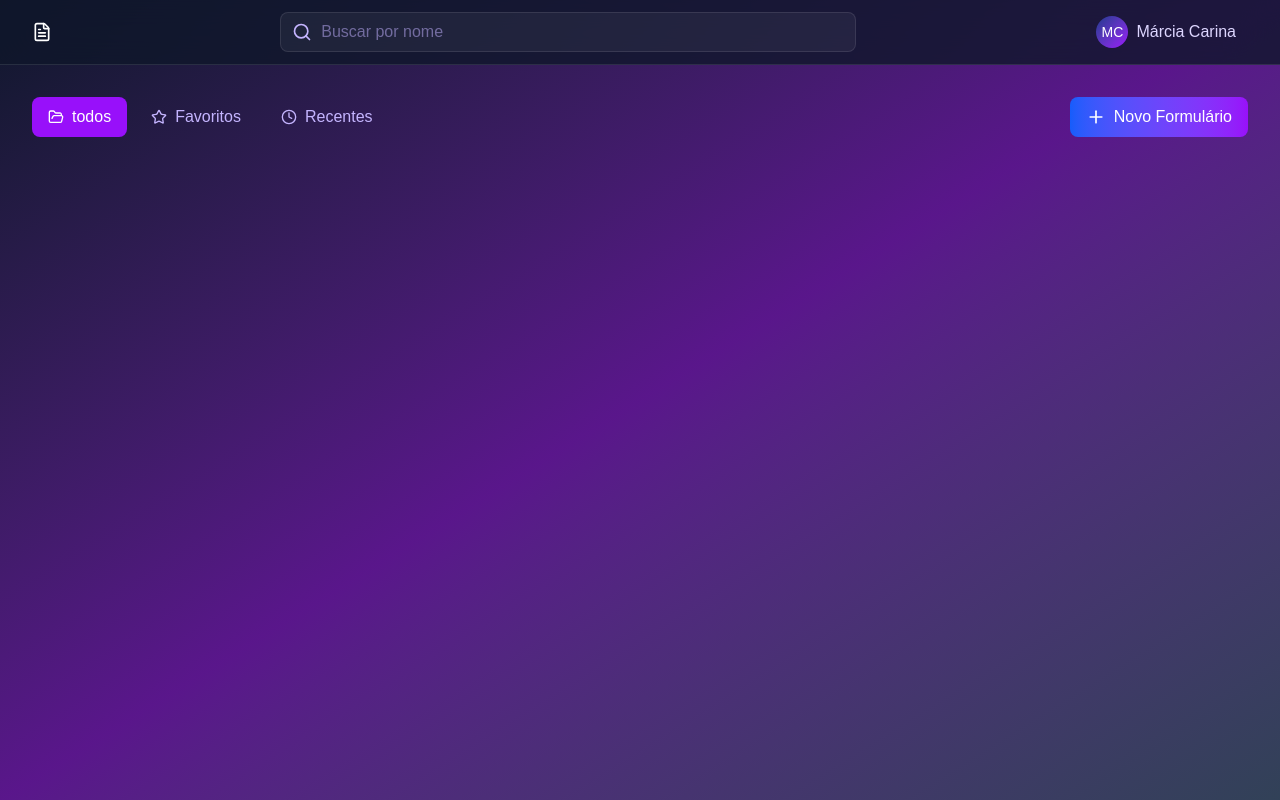
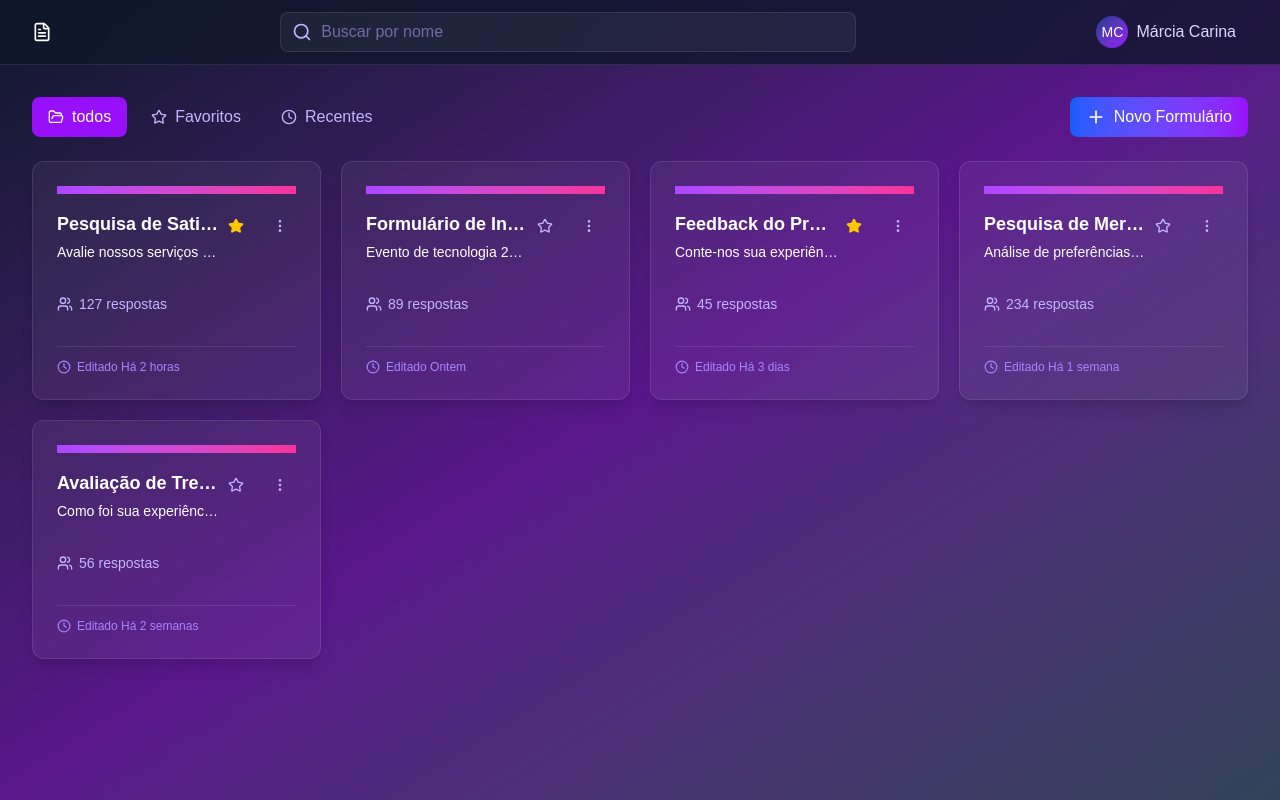
Before and after one commit to mcarina/minaro-forms, a Next.js app in the folder frontend/app/: page /Home in a window 1280 px wide. Built offline with nearby package versions, Linux system fonts and the light colour scheme.

Commit message:
cards criado, com dados mockados

```diff
--- /dev/null
+++ b/frontend/app/src/app/(interno)/Home/components/FormDropdown.tsx
@@ -0,0 +1,67 @@
+"use client";
+
+import { useState } from "react";
+import {
+  BarChart3,
+  Copy,
+  ExternalLink,
+  MoreVertical,
+  PenLine,
+  Trash2,
+} from "lucide-react";
+
+interface FormDropdownProps {
+  onDelete: () => void;
+}
+
+export default function FormDropdown({
+  onDelete,
+}: FormDropdownProps) {
+  const [open, setOpen] = useState(false);
+
+  return (
+    <div className="relative">
+      <button
+        onClick={() => setOpen(!open)}
+        className="h-8 w-8 flex items-center justify-center rounded-lg text-violet-300 hover:text-white hover:bg-white/10 transition"
+      >
+        <MoreVertical className="w-4 h-4" />
+      </button>
+
+      {open && (
+        <div className="absolute right-0 mt-2 w-52 rounded-xl border border-white/10 bg-slate-800 shadow-xl overflow-hidden z-50">
+
+          <button className="w-full flex items-center px-4 py-3 text-violet-100 hover:bg-white/10 transition">
+            <PenLine className="w-4 h-4 mr-2" />
+            Editar
+          </button>
+
+          <button className="w-full flex items-center px-4 py-3 text-violet-100 hover:bg-white/10 transition">
+            <Copy className="w-4 h-4 mr-2" />
+            Duplicar
+          </button>
+
+          <button className="w-full flex items-center px-4 py-3 text-violet-100 hover:bg-white/10 transition">
+            <ExternalLink className="w-4 h-4 mr-2" />
+            Compartilhar
+          </button>
+
+          <button className="w-full flex items-center px-4 py-3 text-violet-100 hover:bg-white/10 transition">
+            <BarChart3 className="w-4 h-4 mr-2" />
+            Ver respostas
+          </button>
+
+          <div className="h-px bg-white/10" />
+
+          <button
+            onClick={onDelete}
+            className="w-full flex items-center px-4 py-3 text-red-400 hover:bg-white/10 transition"
+          >
+            <Trash2 className="w-4 h-4 mr-2" />
+            Excluir
+          </button>
+        </div>
+      )}
+    </div>
+  );
+}
--- /dev/null
+++ b/frontend/app/src/app/(interno)/Home/components/formsGrid.tsx
@@ -0,0 +1,61 @@
+"use client";
+import { Clock, Star, Users } from "lucide-react";
+import { FormItem, mockForms } from "../mocks/mockForms";
+import { useState } from "react";
+import FormDropdown from "./FormDropdown";
+
+export default function FormsGrid() {
+    const [forms, setForms] = useState<FormItem[]>(mockForms)
+
+    const toggleFavorite = (id: string) => {
+        setForms(forms.map((form) => (form.id === id ? { ...form, isFavorite: !form.isFavorite } : form)))
+    }
+
+    const deleteForm = (id: string) => {
+        setForms(forms.filter((form) => form.id !== id))
+    }
+    return (
+        <div className="grid grid-cols-1 sm:grid-cols-2 lg:grid-cols-3 xl:grid-cols-4 gap-5">
+            {forms.map((form) => (
+                <div
+                    key={form.id}
+                    className="rounded-xl border border-white/10 bg-slate-900 p-6 shadow-lg group bg-white/5 border-white/10 transition-all duration-300 overflow-visible"
+                >
+                    <div className="h-2 bg-gradient-to-r from-purple-500 to-pink-500" />
+                    <header className="mt-4 flex items-start justify-between pb-8">
+                        <div className="flex-1 min-w-0">
+                            <h3 className="text-lg font-semibold text-white truncate group-hover:text-purple-200 transition-colors">{form.title}</h3>
+                            <p className="text-sm text-white group-hover:text-purple-200 truncate mt-1">{form.description}</p>
+                        </div>
+                        <div className="flex items-center gap-1 ml-2">
+                            <button
+                                onClick={() => toggleFavorite(form.id)}
+                                className="h-8 w-8 text-violet-300 hover:text-yellow-400 hover:bg-white/10"
+                            >
+                                <Star className={`w-4 h-4 ${form.isFavorite ? "fill-yellow-400 text-yellow-400" : ""}`} />
+                            </button>
+
+                            <FormDropdown onDelete={() => deleteForm(form.id)} />
+                        </div>
+                    </header>
+
+                    <div className="pb-8">
+                        <div className="flex items-center gap-4 text-sm">
+                            <div className="flex items-center gap-1.5 text-violet-300">
+                                <Users className="w-4 h-4" />
+                                <span>{form.responses} respostas</span>
+                            </div>
+                        </div>
+                    </div>
+
+                    <footer className="pt-3 border-t border-white/10">
+                        <div className="flex items-center gap-1.5 text-xs text-violet-400">
+                            <Clock className="w-3.5 h-3.5" />
+                            <span>Editado {form.lastEdited}</span>
+                        </div>
+                    </footer>
+                </div>
+            ))}
+        </div>
+    )
+}
--- /dev/null
+++ b/frontend/app/src/app/(interno)/Home/mocks/mockForms.ts
@@ -0,0 +1,51 @@
+export interface FormItem {
+  id: string
+  title: string
+  description: string
+  responses: number
+  lastEdited: string
+  isFavorite: boolean
+}
+
+export const mockForms: FormItem[] = [
+  {
+    id: "1",
+    title: "Pesquisa de Satisfação",
+    description: "Avalie nossos serviços e produtos",
+    responses: 127,
+    lastEdited: "Há 2 horas",
+    isFavorite: true,
+  },
+  {
+    id: "2",
+    title: "Formulário de Inscrição",
+    description: "Evento de tecnologia 2024",
+    responses: 89,
+    lastEdited: "Ontem",
+    isFavorite: false,
+  },
+  {
+    id: "3",
+    title: "Feedback do Produto",
+    description: "Conte-nos sua experiência",
+    responses: 45,
+    lastEdited: "Há 3 dias",
+    isFavorite: true,
+  },
+  {
+    id: "4",
+    title: "Pesquisa de Mercado",
+    description: "Análise de preferências do consumidor",
+    responses: 234,
+    lastEdited: "Há 1 semana",
+    isFavorite: false,
+  },
+  {
+    id: "5",
+    title: "Avaliação de Treinamento",
+    description: "Como foi sua experiência no curso?",
+    responses: 56,
+    lastEdited: "Há 2 semanas",
+    isFavorite: false,
+  },
+]
--- a/frontend/app/src/app/(interno)/Home/page.tsx
+++ b/frontend/app/src/app/(interno)/Home/page.tsx
@@ -1,4 +1,5 @@
 import Filter from "./components/filter";
+import FormsGrid from "./components/formsGrid";
 import Header from "./components/header";
 
 export default function HomePage() {
@@ -7,6 +8,7 @@ export default function HomePage() {
         <Header />
         <div className="p-8">
           <Filter />
+          <FormsGrid />
         </div>
     </div>
   );
```
Also changed, not shown: frontend/app/src/app/(interno)/Home/components/header.tsx (line endings or trailing spaces).
